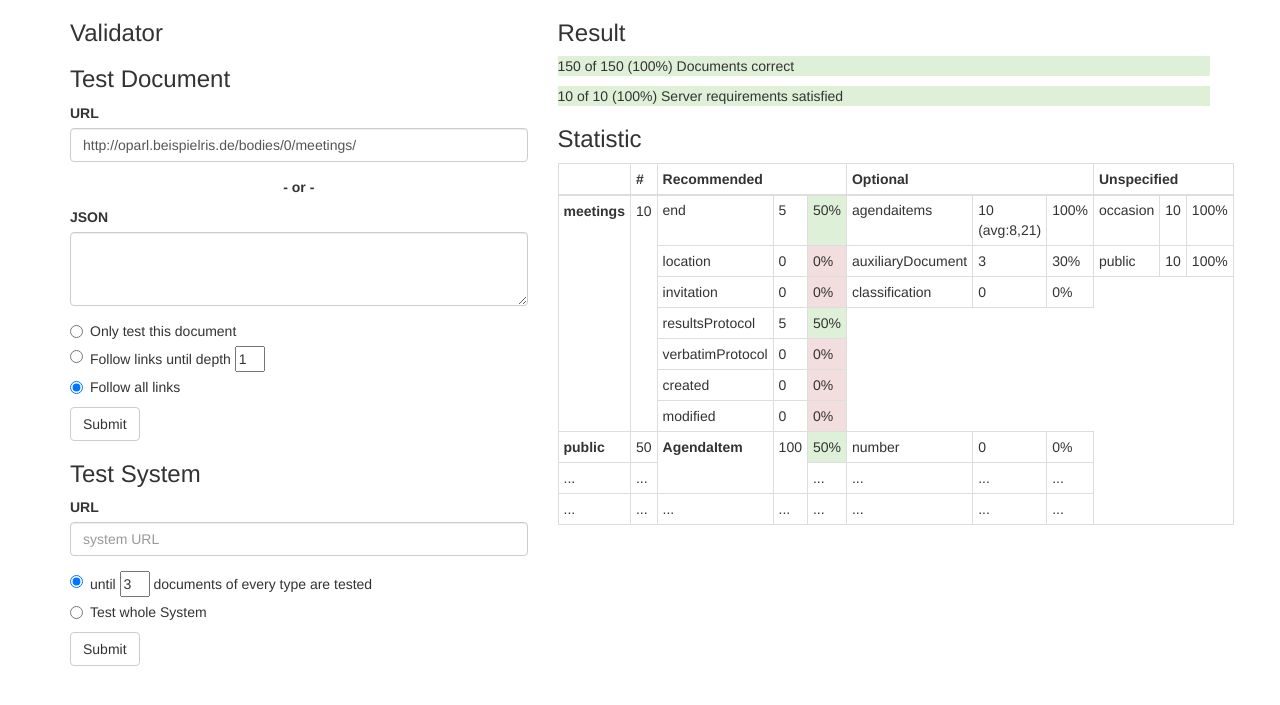
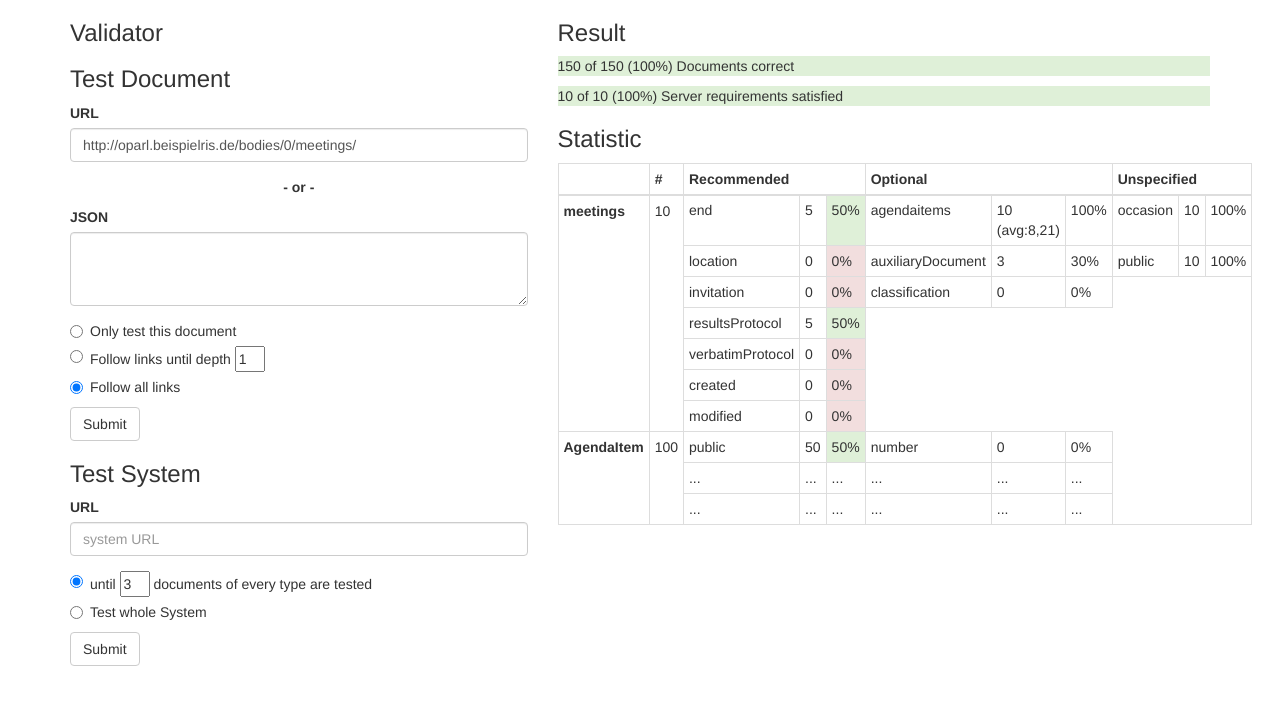
Before and after one commit to oparl-swp/web, a Flask app: template templates/mockup.html in a window 1280 px wide. Shown: the top 705 px of the page. Run offline with Flask 2, Linux system fonts and the light colour scheme; the template is opened without the code that fills it, so the values that code supplies are empty.

Commit message:
fixed mockup

```diff
--- a/templates/mockup.html
+++ b/templates/mockup.html
@@ -109,9 +109,9 @@
                     </thead>
 
                     <tr>
-                        <td rowspan="9" style="font-weight: bold">meetings</td>
+                        <td rowspan="8" style="font-weight: bold">meetings</td>
 
-                        <td rowspan="9">10</td>
+                        <td rowspan="8">10</td>
                     </tr>
 
                     <tr>
@@ -205,10 +205,8 @@
                         AgendaItem</td>
 
                         <td rowspan="3">100</td>
-                    </tr>
 
-                    <tr>
-                        <td><b>public</b></td>
+                        <td>public</td>
 
                         <td>50</td>
 
@@ -248,9 +246,6 @@
 
                         <td class="">...</td>
 
-                        <td class="">...</td>
-
-                        <td class="">...</td>
                     </tr>
                 </table>
             </div>
```
